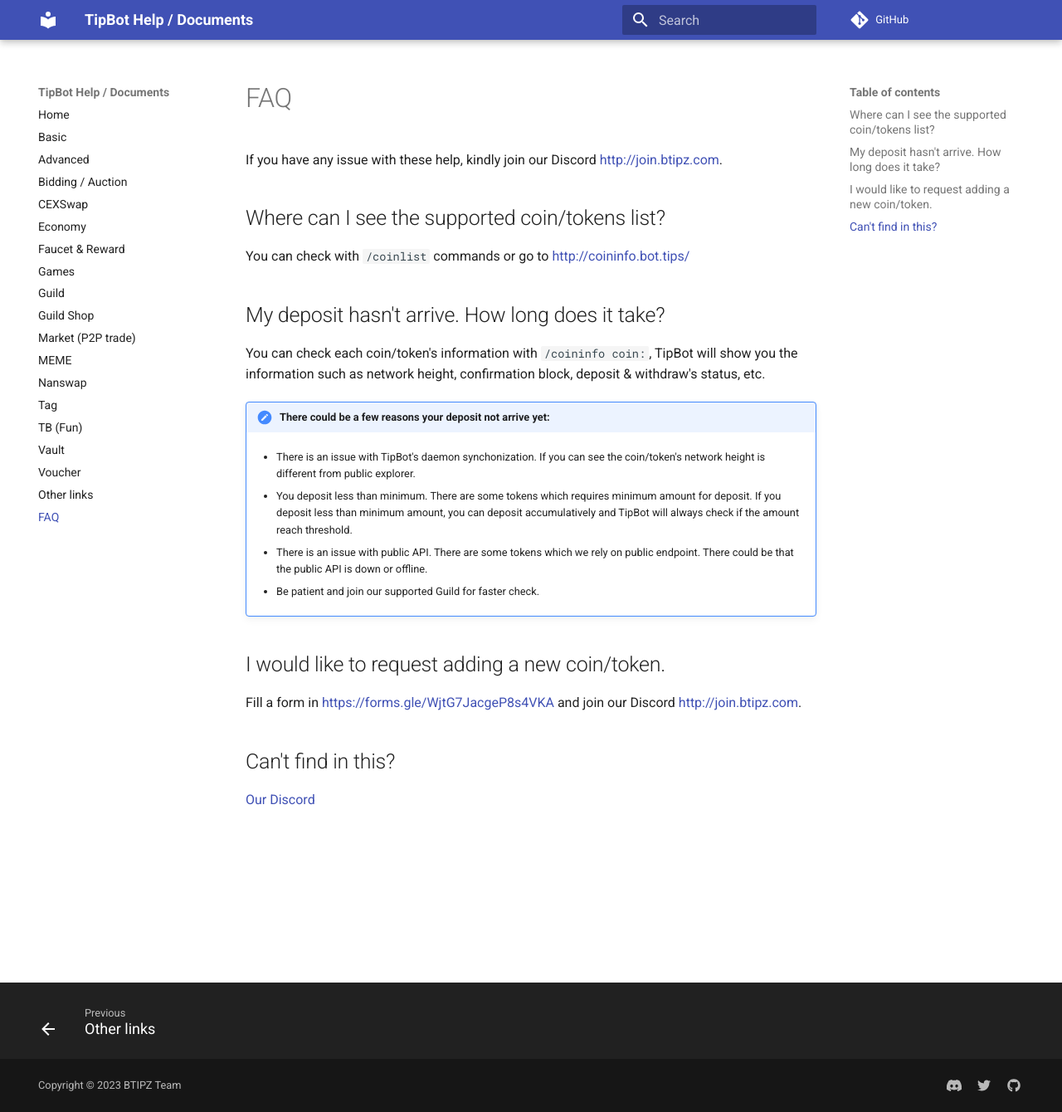
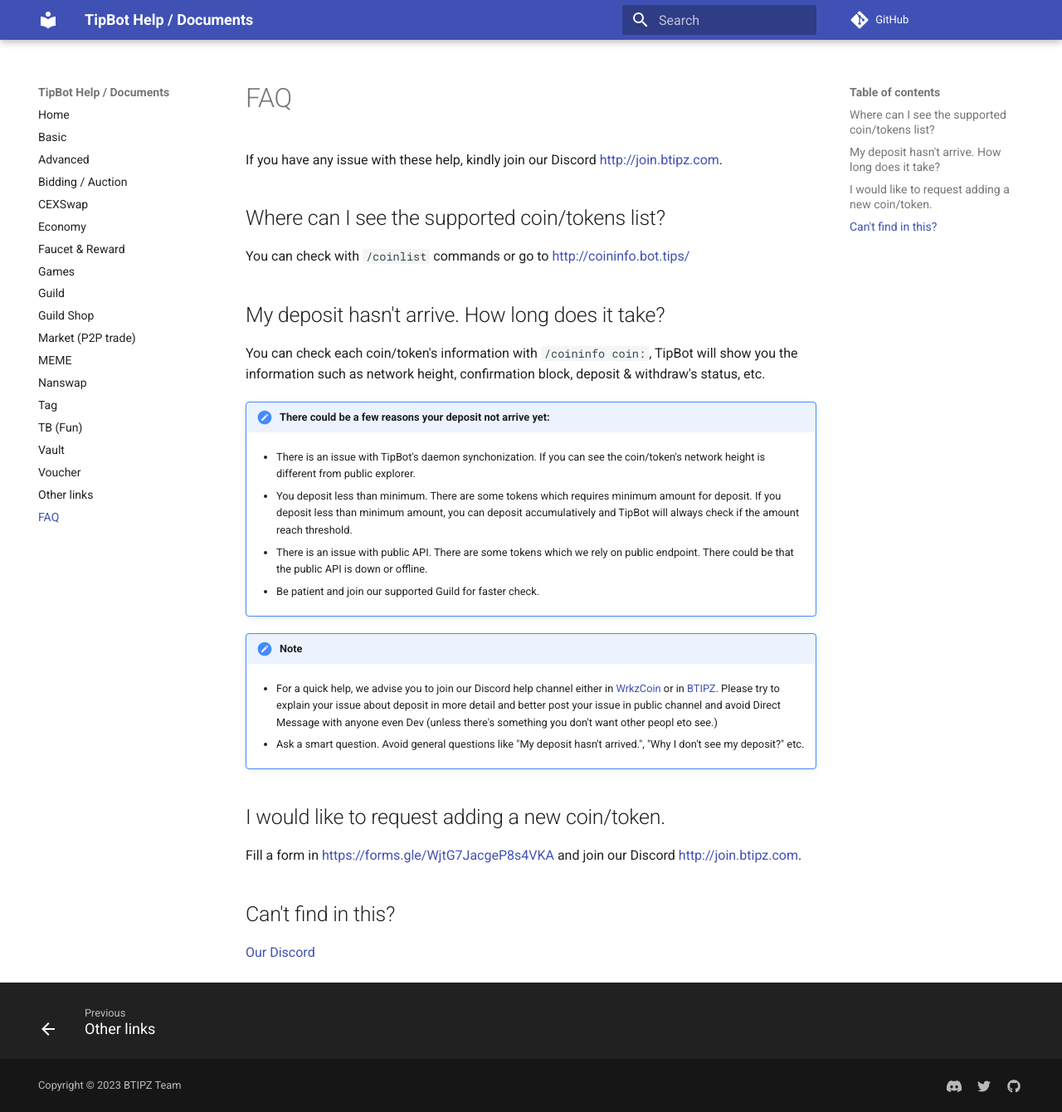
Before and after one commit to 0xBTIPZ/TipBot-Docs, an MkDocs documentation site: the page built from docs/docs/faq.md, in a window 1280 px wide and 1340 px high. Shown: the whole window at 83% size. Built offline with MkDocs 1.6.1 and Material for MkDocs 9.7.7, drawn with Linux system fonts in a browser that asks for light colours; comment, search, counter and statistics services are not loaded.

Commit message:
Update faq.md

```diff
--- a/docs/docs/faq.md
+++ b/docs/docs/faq.md
@@ -24,6 +24,12 @@
 
     * Be patient and join our supported Guild for faster check.
 
+!!! note
+
+    * For a quick help, we advise you to join our Discord help channel either in [WrkzCoin](http://chat.wrkz.work){:target="_blank"} or in [BTIPZ](http://join.btipz.com){:target="_blank"}. Please try to explain your issue about deposit in more detail and better post your issue in public channel and avoid Direct Message with anyone even Dev (unless there's something you don't want other peopl eto see.)
+
+    * Ask a smart question. Avoid general questions like "My deposit hasn't arrived.", "Why I don't see my deposit?" etc.
+
 ## I would like to request adding a new coin/token.
 
 Fill a form in <https://forms.gle/WjtG7JacgeP8s4VKA>{:target="_blank"} and join our Discord <http://join.btipz.com>{:target="_blank"}.
```
